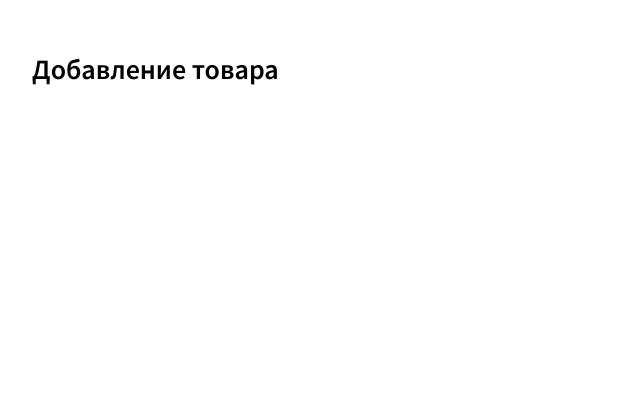
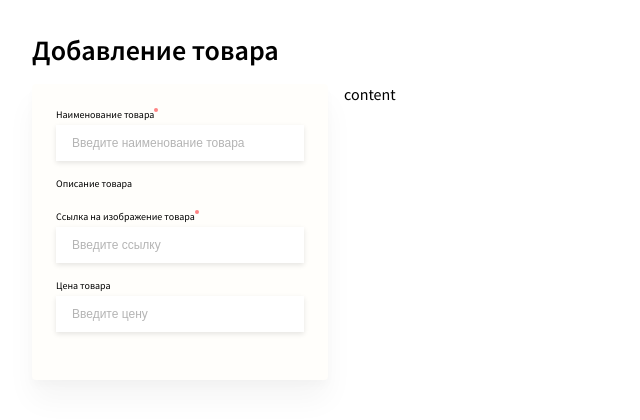
Before and after one commit to alexeyvokin/products-list, a Vue app: page / in a window 1280 px wide. Shown: the top 420 px of the page, without its empty margins (0-640 px from the left). Built offline with nearby package versions, Linux system fonts and the light colour scheme.

Commit message:
feat: add form components

```diff
--- a/src/assets/scss/_vars.scss
+++ b/src/assets/scss/_vars.scss
@@ -27,8 +27,19 @@ $font-weight-normal: 400;
 $font-size-title: 28px;
 $font-size-subtitle: 24px;
 $font-size-base: 16px;
+$font-size-small: 12px;
+$font-size-extra-small: 10px;
 
 // elements
 $app-background: $white;
 
 $h1-font-size: $font-size-title;
+
+$form-label-font-size: $font-size-extra-small;
+$form-field-font-size: $font-size-small;
+$form-field-placeholder-color: $dark-gray;
+$form-field-shadow: 0 2px 5px rgba(0, 0, 0, 0.1);
+
+$card-border-radius: 4px;
+$card-background: $smoke;
+$card-shadow: 0 20px 30px rgba(0, 0, 0, 0.04), 0 6px 10px rgba(0, 0, 0, 0.02);
--- a/src/assets/scss/base.scss
+++ b/src/assets/scss/base.scss
@@ -1,5 +1,5 @@
-@import "./vars";
-@import "./fonts";
+@import './vars';
+@import './fonts';
 
 *,
 *::before,
@@ -7,9 +7,8 @@
   box-sizing: border-box;
 }
 
-html,
-body {
-  min-height: 100%;
+html {
+  height: 100%;
 }
 
 body {
--- /dev/null
+++ b/src/components/BaseCard.vue
@@ -0,0 +1,19 @@
+<script>
+export default {
+  name: 'BaseCard',
+};
+</script>
+
+<template>
+  <div class="base-card">
+    <slot />
+  </div>
+</template>
+
+<style lang="scss" scoped>
+.base-card {
+  box-shadow: vars.$card-shadow;
+  background-color: vars.$card-background;
+  border-radius: vars.$card-border-radius;
+}
+</style>
--- /dev/null
+++ b/src/components/BaseInput.vue
@@ -0,0 +1,47 @@
+<script>
+export default {
+  name: 'BaseInput',
+
+  model: {
+    prop: 'modelValue',
+    event: 'update:modelValue',
+  },
+
+  props: {
+    modelValue: {
+      type: String,
+      default: '',
+    },
+  },
+
+  computed: {
+    modelValueWrapper: {
+      get() {
+        return this.modelValue;
+      },
+      set(value) {
+        this.$emit('update:modelValue', value);
+      },
+    },
+  },
+};
+</script>
+
+<template>
+  <input v-model="modelValueWrapper" class="base-input" />
+</template>
+
+<style lang="scss" scoped>
+.base-input {
+  height: 36px;
+  width: 100%;
+  padding: 0 vars.$space-2;
+  border: none;
+  box-shadow: vars.$form-field-shadow;
+  font-size: vars.$form-field-font-size;
+
+  &::placeholder {
+    color: vars.$form-field-placeholder-color;
+  }
+}
+</style>
--- /dev/null
+++ b/src/components/FormItem.vue
@@ -0,0 +1,54 @@
+<script>
+export default {
+  name: 'FormItem',
+
+  props: {
+    label: {
+      type: String,
+      required: true,
+    },
+    required: {
+      type: Boolean,
+      default: false,
+    },
+  },
+};
+</script>
+
+<template>
+  <div class="form-item">
+    <label :class="{ 'form-item__label': true, 'form-item__label--required': required }">{{ label }}</label>
+
+    <div class="form-item__field">
+      <slot />
+    </div>
+  </div>
+</template>
+
+<style lang="scss" scoped>
+.form-item {
+  display: flex;
+  flex-direction: column;
+
+  &:not(:last-child) {
+    margin-bottom: vars.$space-2;
+  }
+}
+
+.form-item__label {
+  font-size: vars.$font-size-extra-small;
+  margin-bottom: vars.$space-1 / 2;
+}
+
+.form-item__label--required {
+  &::after {
+    content: '';
+    display: inline-block;
+    vertical-align: text-top;
+    width: 4px;
+    height: 4px;
+    border-radius: 100%;
+    background-color: vars.$danger;
+  }
+}
+</style>
--- a/src/components/PageTitle.vue
+++ b/src/components/PageTitle.vue
@@ -13,5 +13,6 @@ export default {
 <style lang="scss" scoped>
 .page-title {
   font-size: vars.$font-size-title;
+  margin: 0;
 }
 </style>
--- /dev/null
+++ b/src/components/ProductsAddForm.vue
@@ -0,0 +1,35 @@
+<script>
+import BaseInput from './BaseInput.vue';
+import FormItem from './FormItem.vue';
+
+export default {
+  name: 'ProductsAddForm',
+  components: {
+    BaseInput,
+    FormItem,
+  },
+};
+</script>
+
+<template>
+  <form class="products-add-form">
+    <div class="products-add-form__fields">
+      <FormItem label="Наименование товара" required>
+        <BaseInput type="text" placeholder="Введите наименование товара" />
+      </FormItem>
+      <FormItem label="Описание товара" />
+      <FormItem label="Ссылка на изображение товара" required>
+        <BaseInput type="text" placeholder="Введите ссылку" />
+      </FormItem>
+      <FormItem label="Цена товара">
+        <BaseInput type="text" placeholder="Введите цену" />
+      </FormItem>
+    </div>
+  </form>
+</template>
+
+<style lang="scss" scoped>
+.products-add-form__fields {
+  margin-bottom: vars.$space-3;
+}
+</style>
--- a/src/layouts/Base.vue
+++ /dev/null
@@ -1,18 +0,0 @@
-<script>
-export default {
-  name: 'BaseLayout',
-};
-</script>
-
-<template>
-  <div class="base-layout">
-    <router-view />
-  </div>
-</template>
-
-<style lang="scss">
-.base-layout {
-  background-color: vars.$app-background;
-  padding: vars.$space-4;
-}
-</style>
--- /dev/null
+++ b/src/layouts/LayoutPage.vue
@@ -0,0 +1,44 @@
+<script>
+export default {
+  name: 'LayoutPage',
+};
+</script>
+
+<template>
+  <div class="layout-page">
+    <header class="layout-page__header">
+      <slot name="header" />
+    </header>
+
+    <aside class="layout-page__sidebar">
+      <slot name="sidebar" />
+    </aside>
+
+    <main class="layout-page__content">
+      <slot />
+    </main>
+  </div>
+</template>
+
+<style lang="scss">
+.layout-page {
+  display: flex;
+  flex-wrap: wrap;
+  background-color: vars.$app-background;
+  padding: vars.$space-4;
+}
+
+.layout-page__header {
+  flex: 0 0 100%;
+  margin-bottom: vars.$space-2;
+}
+
+.layout-page__sidebar {
+  flex: 0 1 calc(25% - #{vars.$space-1});
+  margin-right: vars.$space-2;
+}
+
+.layout-page__content {
+  flex: 0 1 calc(75% - #{vars.$space-1});
+}
+</style>
--- a/src/views/Products.vue
+++ b/src/views/Products.vue
@@ -1,16 +1,68 @@
 <script>
+import LayoutPage from '@/layouts/LayoutPage.vue';
+
 import PageTitle from '@/components/PageTitle.vue';
 
+import BaseCard from '@/components/BaseCard.vue';
+
+import ProductsAddForm from '@/components/ProductsAddForm.vue';
+
+const viewOptions = {
+  DEFAULT: 'по умолчанию',
+  SORT_BY_NAME: 'по наименованию',
+  SORT_BY_PRICE_DESC: 'по убыванию',
+  SORT_BY_PRICE_ASC: 'по возрастанию',
+};
+
 export default {
+  viewOptions: Object.values(viewOptions),
+
   name: 'Products',
+
   components: {
     PageTitle,
+    BaseCard,
+    LayoutPage,
+    ProductsAddForm,
+  },
+
+  data() {
+    return {
+      view: viewOptions.DEFAULT,
+    };
   },
 };
 </script>
 
 <template>
-  <div class="products">
-    <PageTitle>Добавление товара</PageTitle>
-  </div>
+  <LayoutPage class="products">
+    <template #header>
+      <div class="products__header">
+        <PageTitle>Добавление товара</PageTitle>
+      </div>
+    </template>
+
+    <template #sidebar>
+      <BaseCard class="products__form">
+        <ProductsAddForm />
+      </BaseCard>
+    </template>
+
+    content
+  </LayoutPage>
 </template>
+
+<style lang="scss" scoped>
+// .products {}
+.products__header {
+  display: flex;
+}
+
+.products__spacer {
+  flex: 1 0 vars.$space-2;
+}
+
+.products__form {
+  padding: vars.$space-3;
+}
+</style>
```
Also changed, not shown: src/router/index.js (+1 -7 lines).
